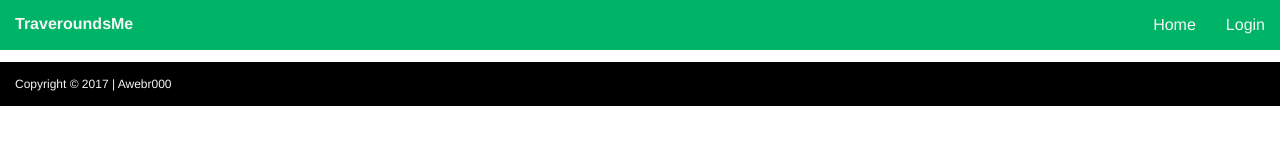
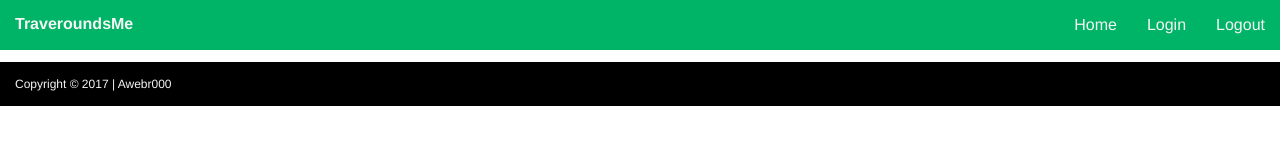
Before and after one commit to waggyman/traveroundsme-client, a Vue app: page / in a window 1280 px wide. Shown: the top 160 px of the page. Built offline with nearby package versions, Linux system fonts and the light colour scheme.

Commit message:
add logout method

```diff
--- a/src/components/partials/Navbar.vue
+++ b/src/components/partials/Navbar.vue
@@ -9,6 +9,9 @@
         <li>
           <router-link to="/login">Login</router-link>
         </li>
+        <li>
+          <a @click="logout">Logout</a>
+        </li>
       </ul>
     </div>
   </nav>
@@ -16,7 +19,14 @@
 
 <script>
 export default {
-  name: 'navbar'
+  name: 'navbar',
+  methods: {
+    logout () {
+      console.log('process logout')
+      localStorage.removeItem('access_token')
+      this.$router.go('/')
+    }
+  }
 }
 </script>
 
```
